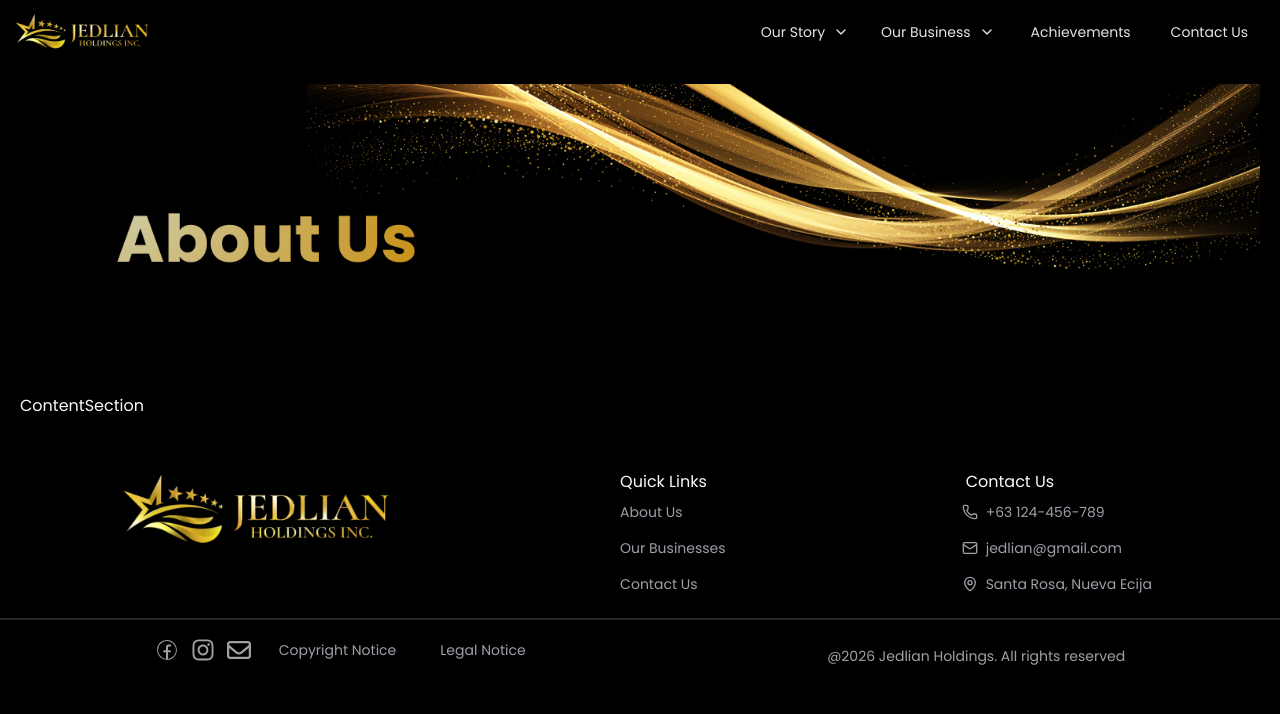
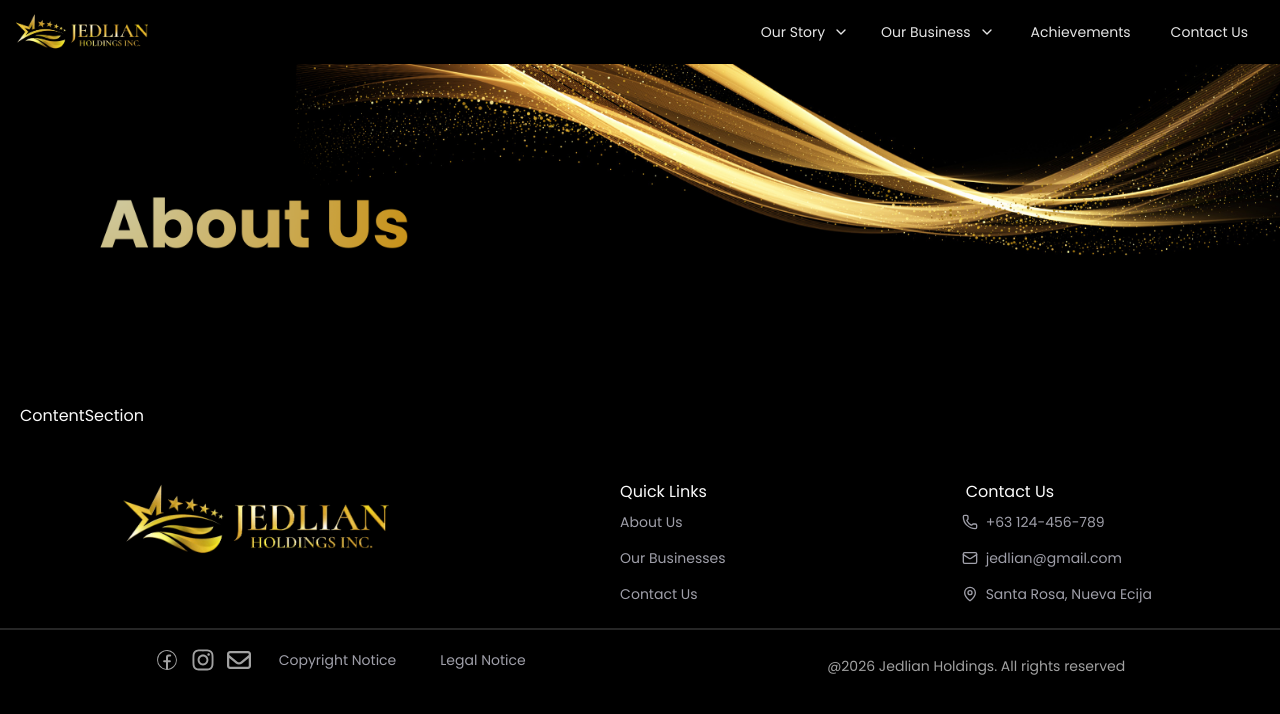
Before and after one commit to M1chael30/jedlian, a Next.js app: page /about-us in a window 1280 px wide. Shown: the top 714 px of the page. Built offline with nearby package versions, Linux system fonts and the light colour scheme.

Commit message:
edited content-section in about page

```diff
--- a/app/about-us/page.js
+++ b/app/about-us/page.js
@@ -3,7 +3,7 @@ import ContentSection from "@/components/components-about-us-page/content-sectio
 
 export default function AboutUs() {
  return (
-  <section className="p-5 max-w-7xl w-full mx-auto">
+  <section className="max-w-7xl w-full mx-auto">
    <TopSection />
    <ContentSection />
   </section>
--- a/components/components-about-us-page/content-section.jsx
+++ b/components/components-about-us-page/content-section.jsx
@@ -1,5 +1,5 @@
 import React from "react";
 
 export default function ContentSection() {
- return <div>ContentSection</div>;
+ return <div className="p-5">ContentSection</div>;
 }
```
